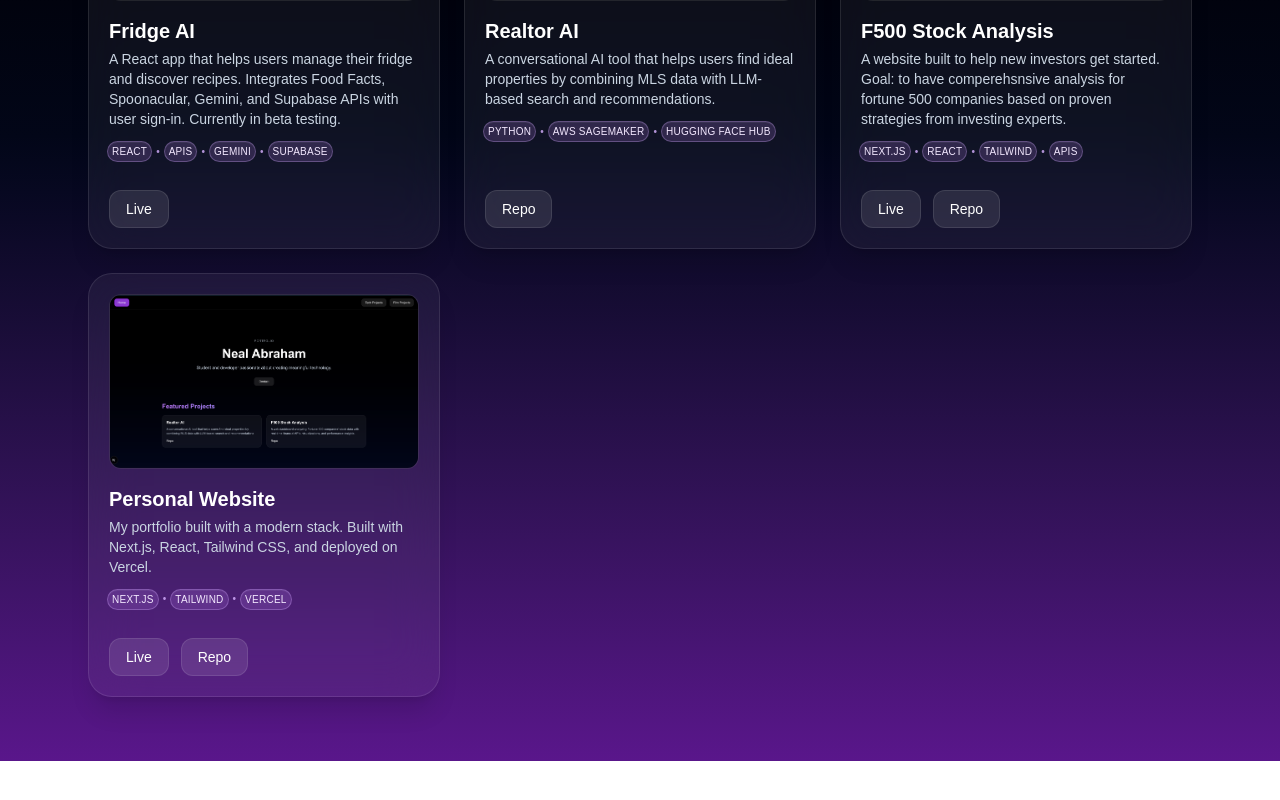
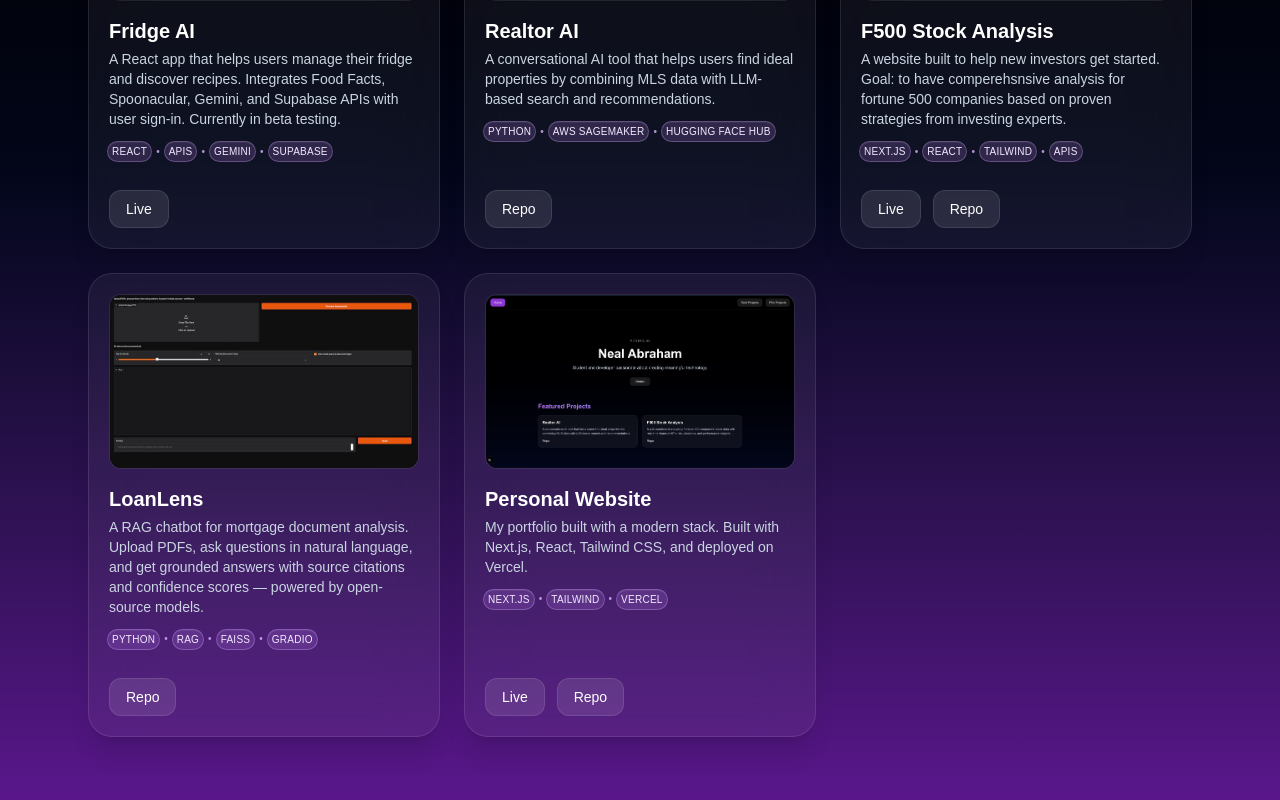
Before and after one commit to Neal-stack/portfolio, a Next.js app: page /tech in a window 1280 px wide. Shown: the part 494-1294 px from the top of the page. Before the commit the page ends 1255 px from the top, so only its background shows below. Built offline with nearby package versions, Linux system fonts and the light colour scheme.

Commit message:
Added LoanLens Project to tech page

```diff
--- a/src/app/tech/page.js
+++ b/src/app/tech/page.js
@@ -28,6 +28,16 @@
     liveUrl: "https://f500.vercel.app/",
     repoUrl: "https://github.com/Neal-stack/f500",
     tags: ["Next.js", "React", "Tailwind", "APIs"],
+  },
+  {
+    id: "loanlens",
+    title: "LoanLens",
+    description:
+      "A RAG chatbot for mortgage document analysis. Upload PDFs, ask questions in natural language, and get grounded answers with source citations and confidence scores — powered by open-source models.",
+    liveUrl: null,
+    repoUrl: "https://github.com/Neal-stack/LoanLens",
+    tags: ["Python", "RAG", "FAISS", "Gradio"],
+    image: "/LoanLensPreview.png",
   },
   {
     id: "personal-website",
```
Also changed, not shown: public/LoanLensPreview.png (added).
